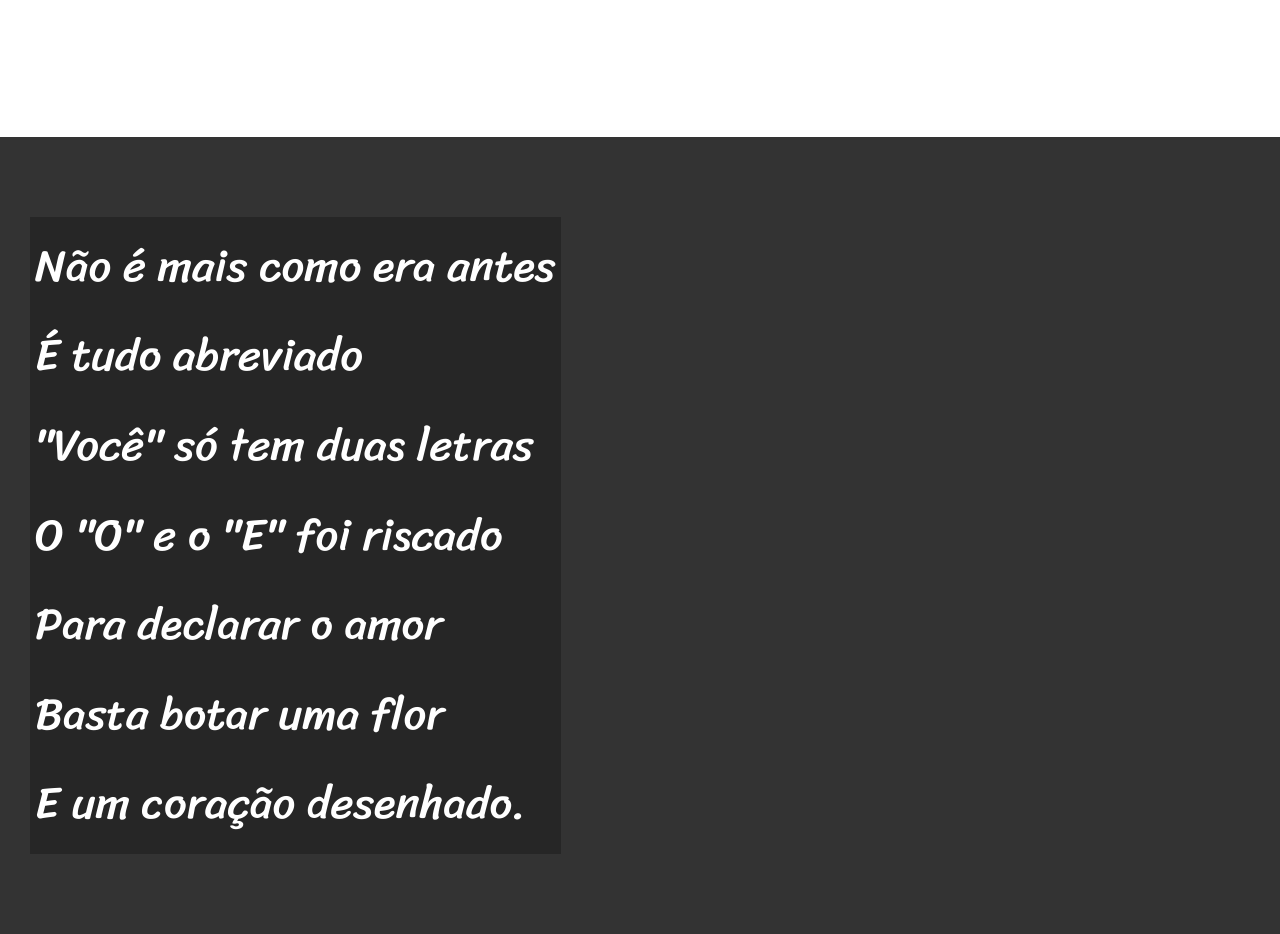
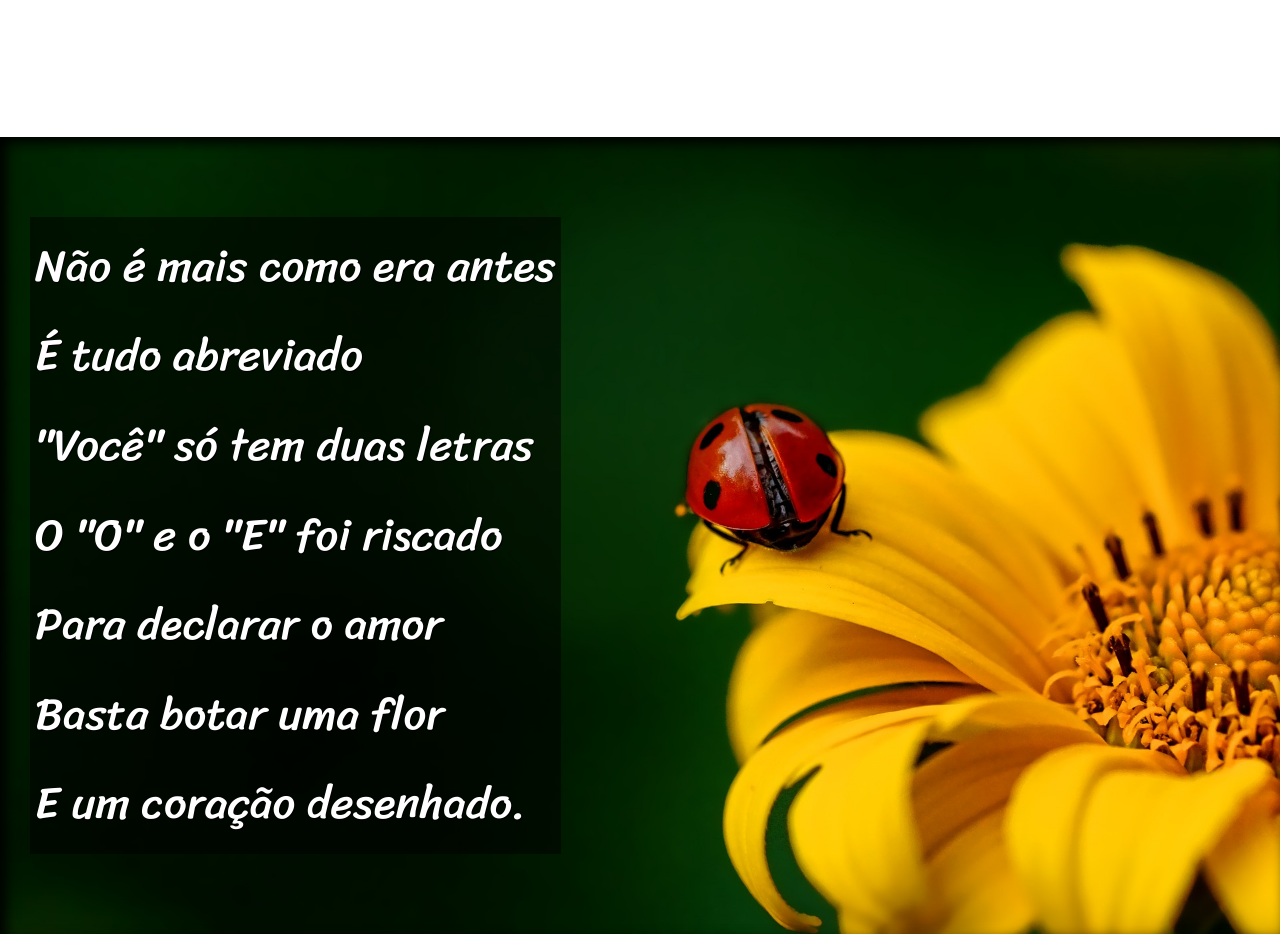
Before and after one commit to RogerioPascoal/HTML-CSS, a plain HTML site: page Desafios/d012/index.html in a window 1280 px wide. Shown: the part 1000-1934 px from the top of the page. Drawn offline with Linux system fonts and the light colour scheme.

Commit message:
estilo finalizado com o efeito paralax

```diff
--- a/Desafios/d012/estilo/style.css
+++ b/Desafios/d012/estilo/style.css
@@ -89,20 +89,27 @@ section.normal {
 section.imagem {
     background-color: rgb(51, 51, 51);
     color: white;
+    box-shadow: inset 6px 6px 13px 0px rgb(0, 0, 0);
+    background-size: cover; /* cover = */
+    background-attachment: fixed;
 }
 
 section.imagem > p {
     display: inline-block;
     padding: 5px;
-    background-color: rgba(0, 0, 0, 0.253);
+    background-color: rgba(0, 0, 0, 0.514);
+    text-shadow: 1px 1px 0px black;
 }
 
 section#img01 {
-    background-image: url('../imagens/');
+    background-image: url('../imagens/background001.jpg');
+    background-position: right center;
 
 }
 
 section#img02 {
+    background-image: url('../imagens/background002.jpg');
+
 
 }
 
```
